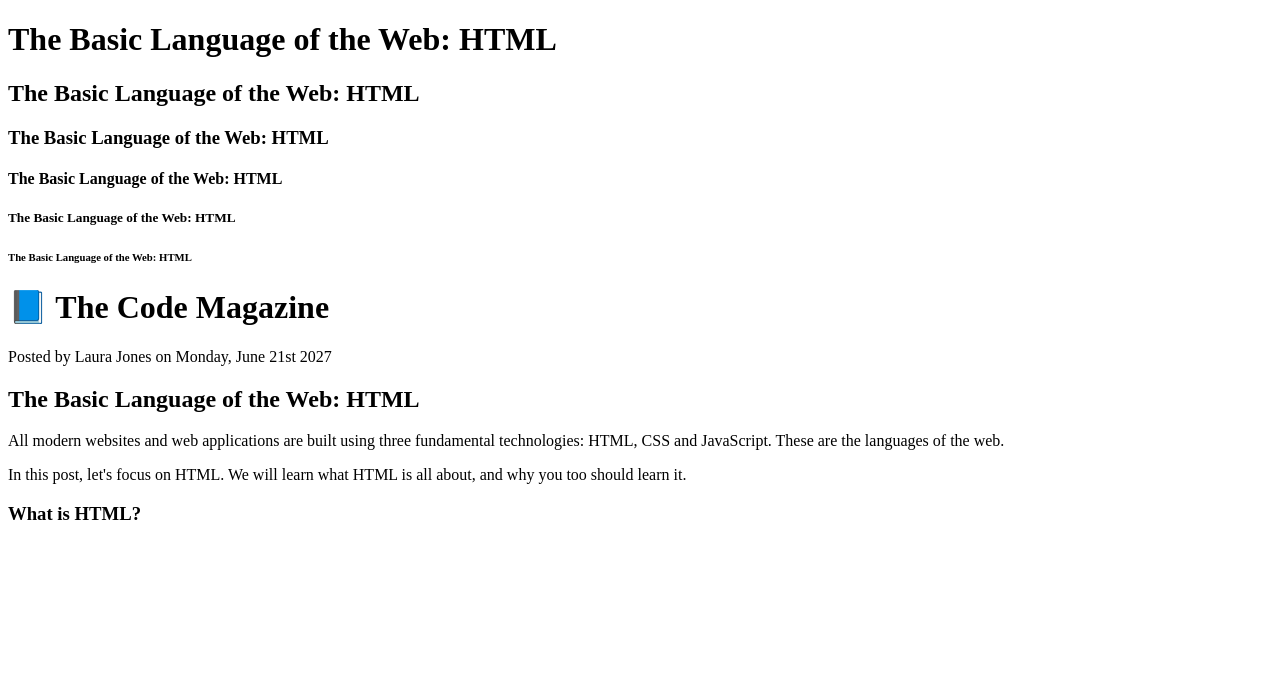
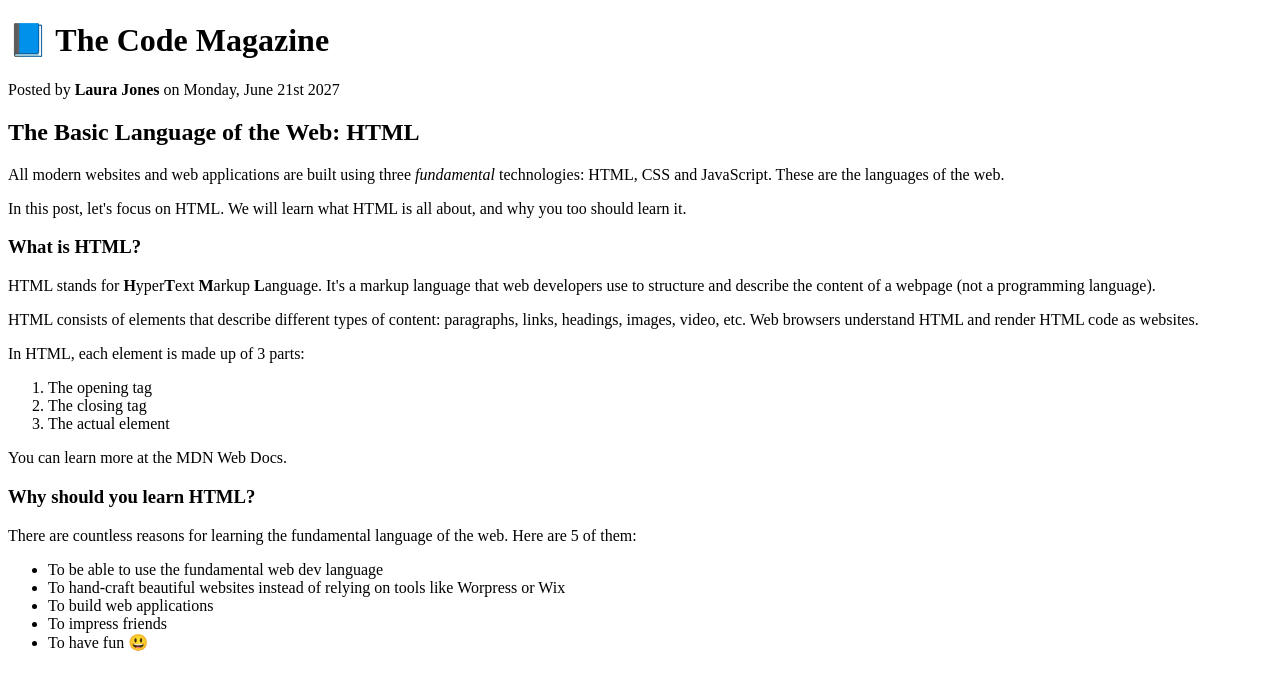
Before and after one commit to s2458588/html-css-course, a plain HTML site: page 02-HTML-Fundamentals/index.html in a window 1280 px wide. Drawn offline with Linux system fonts and the light colour scheme.

Commit message:
Added paragraphs, sorted and unsorted lists

```diff
--- a/02-HTML-Fundamentals/index.html
+++ b/02-HTML-Fundamentals/index.html
@@ -4,19 +4,22 @@
     <title>The Basic Language of the Web: HTML</title>
   </head>
   <body>
+    <!--
     <h1>The Basic Language of the Web: HTML</h1>
     <h2>The Basic Language of the Web: HTML</h2>
     <h3>The Basic Language of the Web: HTML</h3>
     <h4>The Basic Language of the Web: HTML</h4>
     <h5>The Basic Language of the Web: HTML</h5>
     <h6>The Basic Language of the Web: HTML</h6>
+    -->
 
     <h1>📘 The Code Magazine</h1>
-    <p>Posted by Laura Jones on Monday, June 21st 2027</p>
+    <p>Posted by <strong>Laura Jones</strong> on Monday, June 21st 2027</p>
 
     <h2>The Basic Language of the Web: HTML</h2>
     <p>
-      All modern websites and web applications are built using three fundamental
+      All modern websites and web applications are built using three
+      <em>fundamental</em>
       technologies: HTML, CSS and JavaScript. These are the languages of the
       web.
     </p>
@@ -26,5 +29,42 @@
     </p>
 
     <h3>What is HTML?</h3>
+    <p>
+      HTML stands for <strong>H</strong>yper<strong>T</strong>ext
+      <strong>M</strong>arkup <strong>L</strong>anguage. It's a markup language
+      that web developers use to structure and describe the content of a webpage
+      (not a programming language).
+    </p>
+
+    <p>
+      HTML consists of elements that describe different types of content:
+      paragraphs, links, headings, images, video, etc. Web browsers understand
+      HTML and render HTML code as websites.
+    </p>
+
+    <p>In HTML, each element is made up of 3 parts:</p>
+    <ol>
+      <li>The opening tag</li>
+      <li>The closing tag</li>
+      <li>The actual element</li>
+    </ol>
+    <p>You can learn more at the MDN Web Docs.</p>
+
+    <h3>Why should you learn HTML?</h3>
+    <p>
+      There are countless reasons for learning the fundamental language of the
+      web. Here are 5 of them:
+    </p>
+
+    <ul>
+      <li>To be able to use the fundamental web dev language</li>
+      <li>
+        To hand-craft beautiful websites instead of relying on tools like
+        Worpress or Wix
+      </li>
+      <li>To build web applications</li>
+      <li>To impress friends</li>
+      <li>To have fun 😃</li>
+    </ul>
   </body>
 </html>
```
